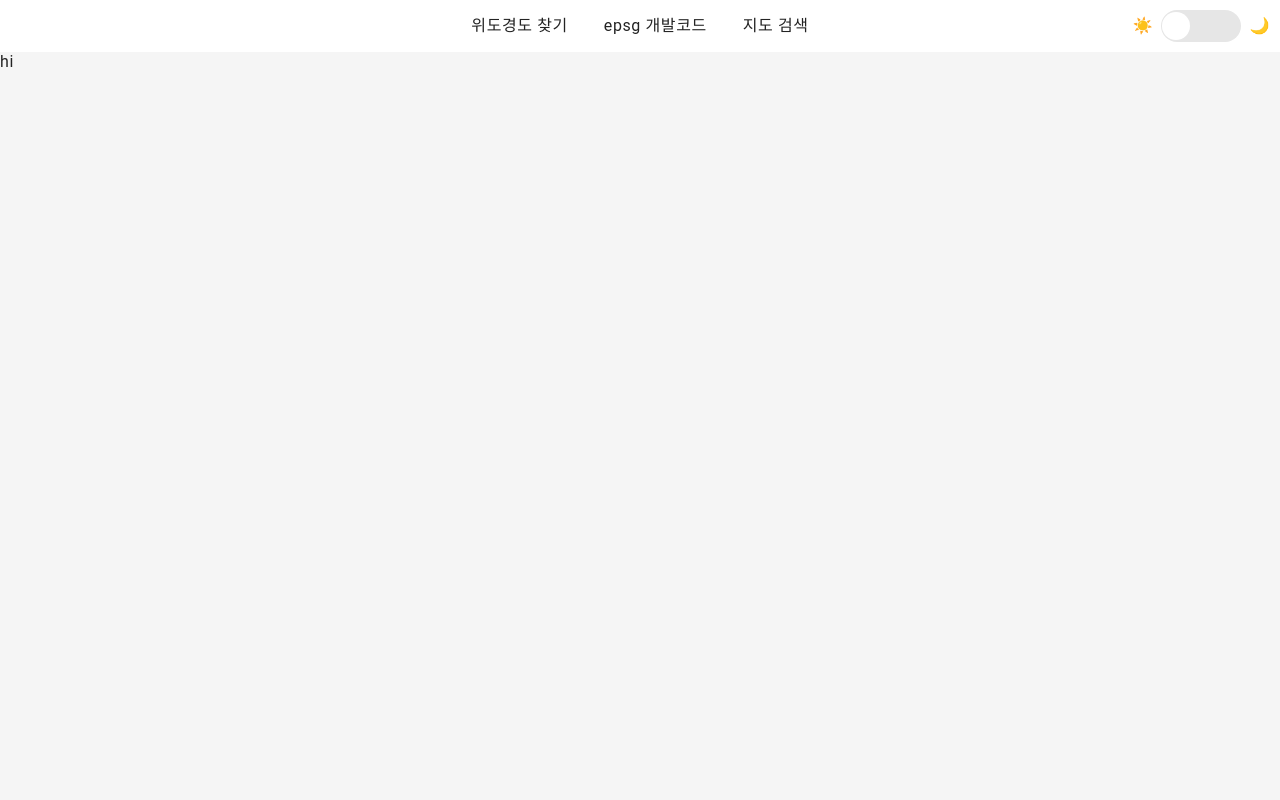
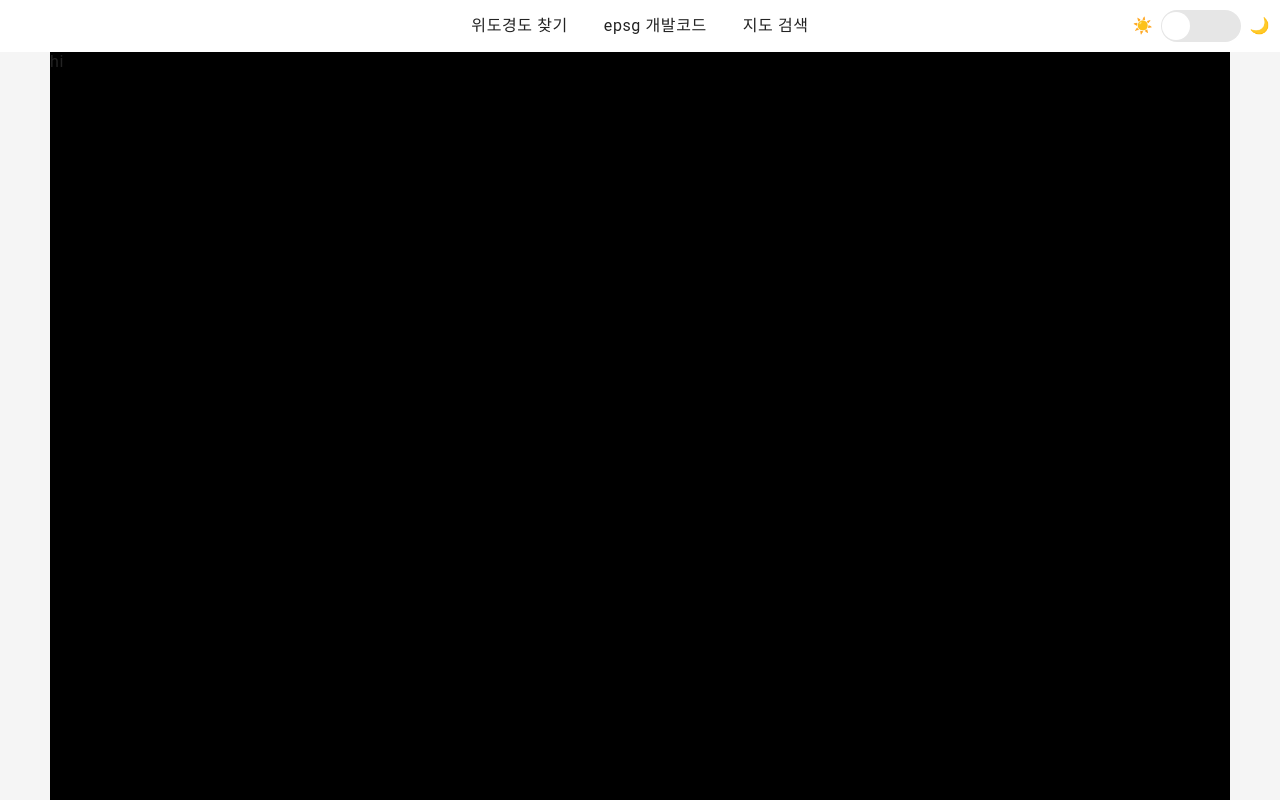
Before and after one commit to AbyulStudy/coordinate_front, a React (Create React App) app: page / in a window 1280 px wide. Shown: the top 800 px of the page. Built offline with nearby package versions, Linux system fonts and the light colour scheme.

Commit message:
:x:working: width test

```diff
--- a/src/style/main/index.ts
+++ b/src/style/main/index.ts
@@ -1,6 +1,10 @@
 import styled from "styled-components";
 
 const SMain = styled.main`
+    background-color: black;
+    margin: 0 auto;
+    width: 100%;
+    max-width: 1180px;
     margin-top: 3.25em;
     height: 20000px;
 `;
```
